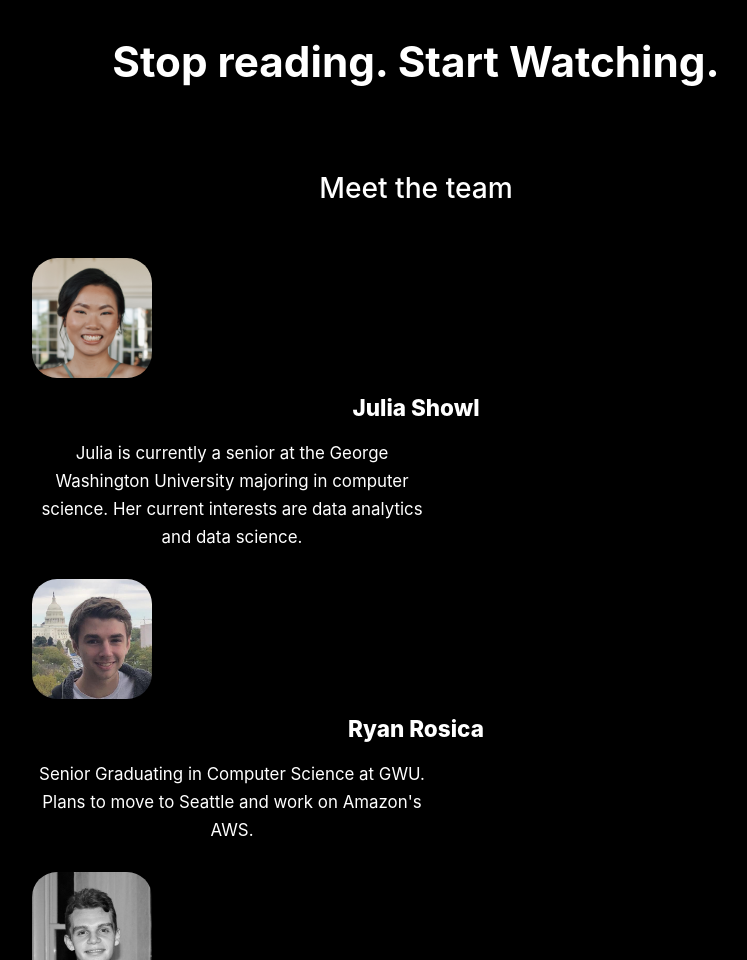
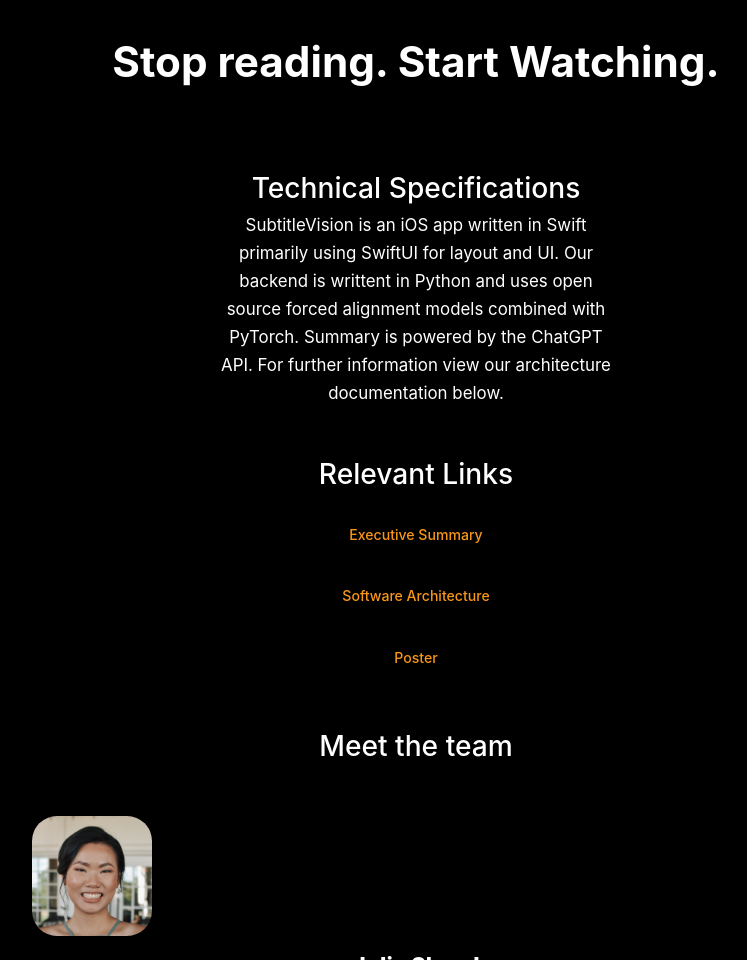
Before and after one commit to AaronKovacs/subtitlevision.github.io, a plain HTML site: page index.html in a window 1280 px wide. Shown: the part 4000-4960 px from the top of the page, without its empty margins (224-971 px from the left). Drawn offline with Linux system fonts and the light colour scheme.

Commit message:
add links

```diff
--- a/index.html
+++ b/index.html
@@ -489,7 +489,16 @@
 
         <div class="extra-highlight">
             <h2 style="padding-top: 32px; margin-bottom: 50px;" class="more-title">Stop reading. Start Watching.</h2>
-            <h4 style="padding-top: 48px; margin-bottom: 2.0em;" class="more-title">Meet the team</h4>
+
+            <h4 style="padding-top: 48px; margin-bottom: 0.3em;" class="more-title">Technical Specifications</h4>
+            <p style="margin: 0;  font-size: 0.6em; font-weight: 400; max-width: 400px;">SubtitleVision is an iOS app written in Swift primarily using SwiftUI for layout and UI. Our backend is writtent in Python and uses open source forced alignment models combined with PyTorch. Summary is powered by the ChatGPT API. For further information view our architecture documentation below.</p>
+
+            <h4 style="padding-top: 48px; margin-bottom: 0.3em;" class="more-title">Relevant Links</h4>
+            <p><a href="www.google.com" style="color: #F89717;">Executive Summary</a></p>
+            <p><a href="www.google.com" style="color: #F89717;">Software Architecture</a></p>
+            <p><a href="www.google.com" style="color: #F89717;">Poster</a></p>
+
+            <h4 style="padding-top: 32px; margin-bottom: 2.0em;" class="more-title">Meet the team</h4>
 
 
             <div style="display: flex; flex-direction: column; gap: 16px;">
```
